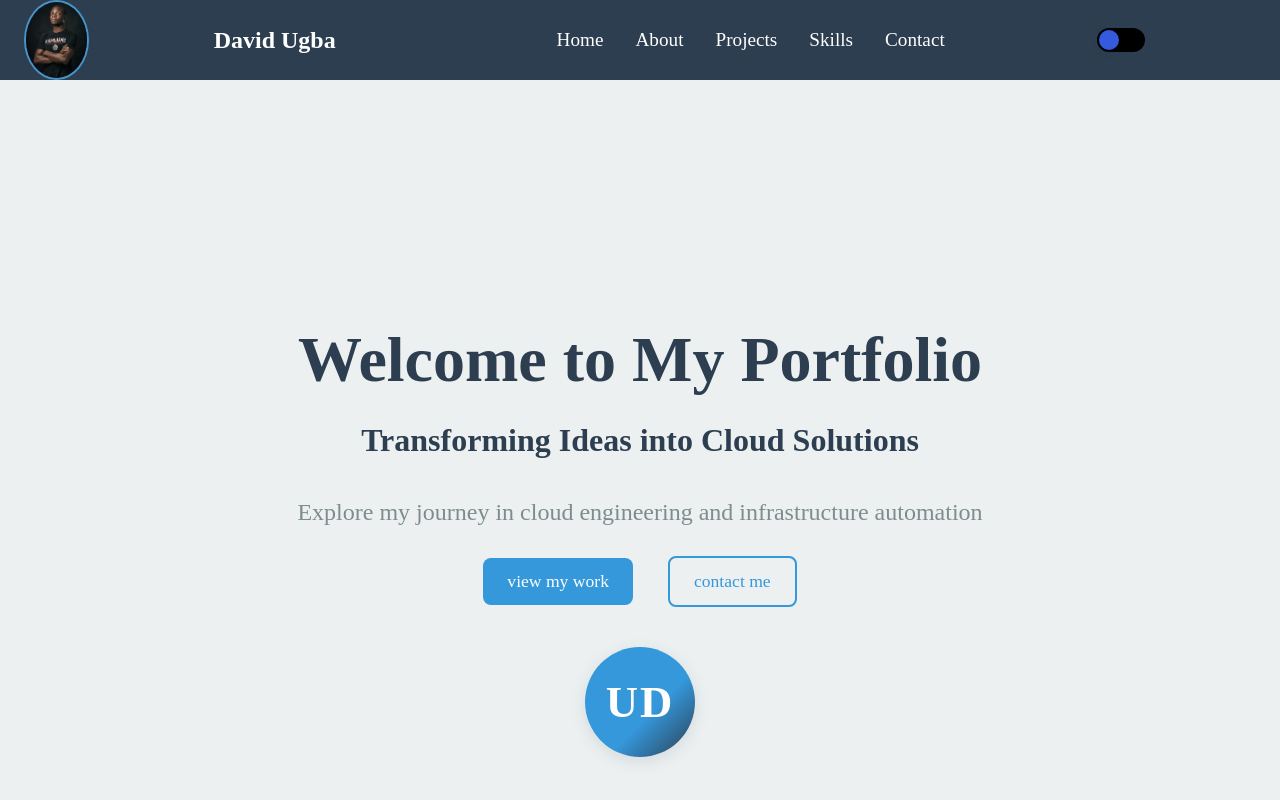
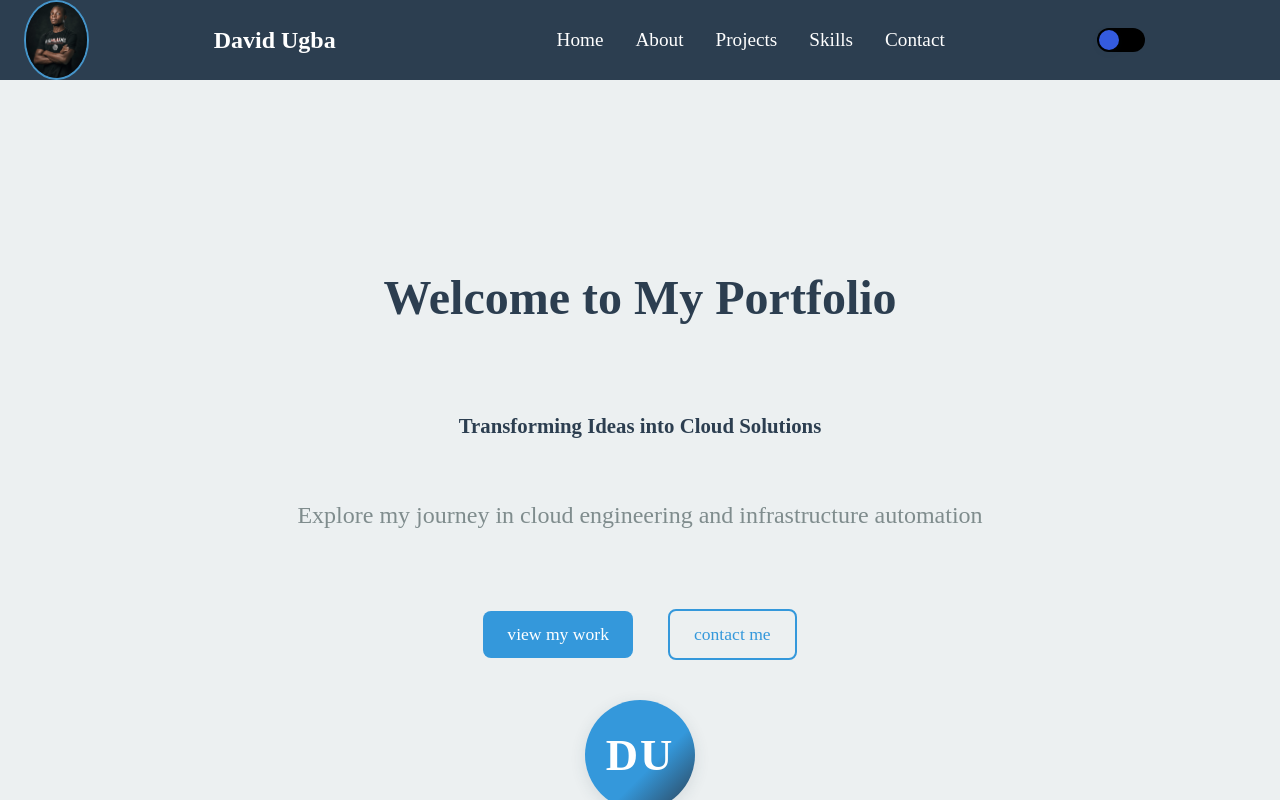
Before and after one commit to davidugba/Myportfolio, a React (Vite) app in the folder myreactproject/: page / in a window 1280 px wide. Built offline with nearby package versions, Linux system fonts and the light colour scheme.

Commit message:
overall update on portfolio

```diff
--- a/myreactproject/src/Header.jsx
+++ b/myreactproject/src/Header.jsx
@@ -11,13 +11,11 @@ function Header() {
             <div className="header-button">
                 <a href="#projects" className="btn">view my work</a>
                 <a href="#contact" className="btn btn-outline">contact me</a>
-
-
             </div>
           </div>
           <div className="header-image">
             <div className="header-avatar">
-              <span className="avatar-initials">UD</span>
+              <span className="avatar-initials">DU</span>
             </div>
           </div>
 
--- a/myreactproject/src/index.css
+++ b/myreactproject/src/index.css
@@ -37,7 +37,7 @@ html {
   --dark-color: #2c3e50;
   --success-color: #2ecc71;
   --text-primary: #2c3e50;
-  --bg-main: #fff;
+  --bg-main: #f0f2f5;
   --hover-bg: #e4e8eb;
 }
 
@@ -294,13 +294,23 @@ html {
   }
 
 .header-content h1 {
-  font-size: 4rem;
+  font-size: 3rem;
   margin-bottom: 20px;
   margin-top: -20px;
+  padding-bottom: 50px;
   color: var(--dark-color);
   line-height: 1.1;
   font-weight: 700;
   }
+
+.header-content h2 {
+  font-size: 1.3rem;
+  margin-bottom: 20px;
+  padding-top: 20px;
+  padding-bottom: 20px;
+  color: var(--dark-color);
+  font-weight: 600;
+}
 
 .header-content p{
   font-size: 1.5rem;
@@ -309,9 +319,11 @@ html {
   }
 
 .header-duties {
-  font-size: 1.3rem;
+  font-size: 1rem;
   color: #3498db;
   margin-bottom: 40px;
+  padding-top: 20px;
+  padding-bottom: 50px;
   font-weight: 500;
 }
 
@@ -1140,7 +1152,7 @@ p {
 
 .about-section {
   padding: 80px 0;
-  background-color: #ffffffd7;
+  background-color: #f5f7f9;
   position: relative;
   overflow: hidden;
 }
@@ -1421,7 +1433,7 @@ html.dark #skills {
 }
 
 .skill-category-card {
-  background: #fff;
+  background: #fafbfc;
   border-radius: 16px;
   padding: 30px;
   box-shadow: 0 4px 15px rgba(0, 0, 0, 0.08);
```
